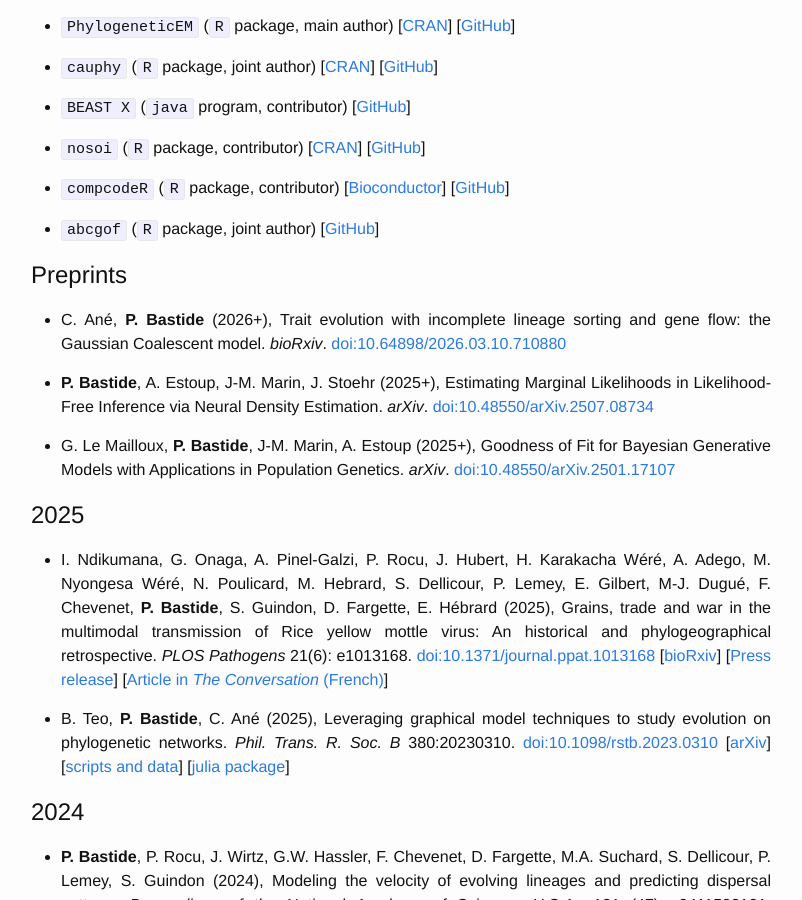
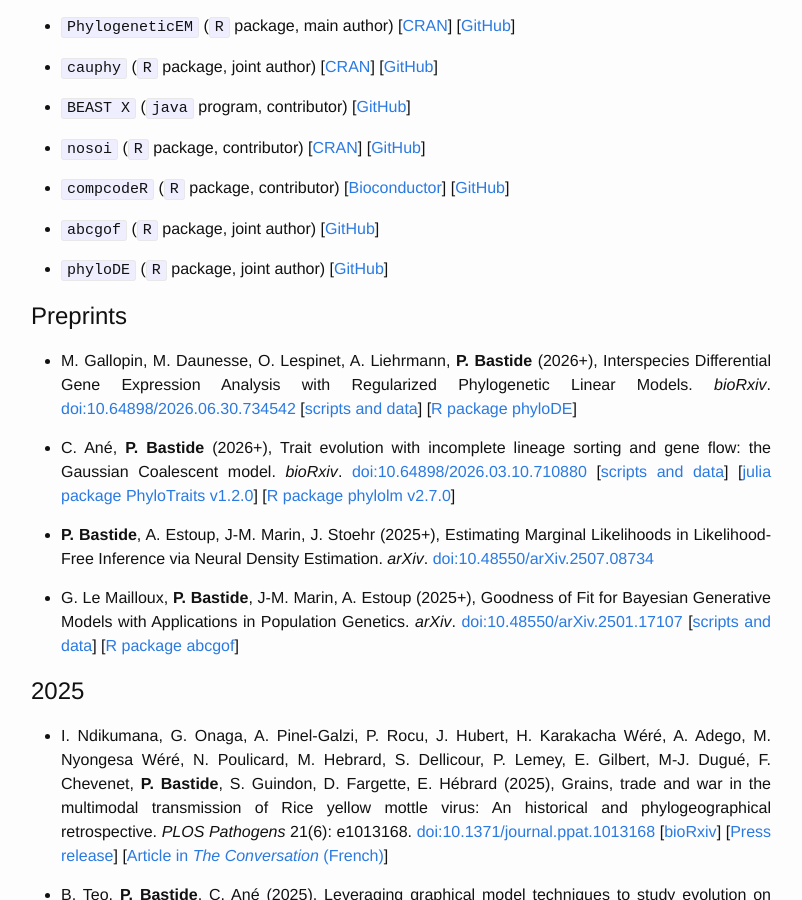
Before and after one commit to pbastide/pbastide.github.io, a Jekyll site: the page built from publi.md, in a window 1280 px wide and 900 px high, scrolled down 282 px. Shown: the whole window, without its empty margins (239-1041 px from the left). Built offline with Jekyll 4.4.1, drawn with Linux system fonts in a browser that asks for light colours.

Commit message:
update publi

```diff
--- a/publi.md
+++ b/publi.md
@@ -23,12 +23,24 @@ weight: 3
 
 * `abcgof` (`R` package, joint author) [[GitHub](https://github.com/pbastide/abcgof/)]
 
+* `phyloDE` (`R` package, joint author) [[GitHub](https://github.com/pbastide/phyloDE)]
+
 # Preprints
+
+* M. Gallopin, M. Daunesse, O. Lespinet, A. Liehrmann, **P. Bastide** (2026+),
+Interspecies Differential Gene Expression Analysis with Regularized Phylogenetic Linear Models.
+*bioRxiv*.
+[doi:10.64898/2026.06.30.734542](https://doi.org/10.64898/2026.06.30.734542)
+[[scripts and data](https://github.com/i2bc/phyloDE_paper2026)]
+[[R package phyloDE](https://github.com/pbastide/phyloDE)]
 
 * C. Ané, **P. Bastide** (2026+),
 Trait evolution with incomplete lineage sorting and gene flow: the Gaussian Coalescent model.
 *bioRxiv*.
 [doi:10.64898/2026.03.10.710880 ](https://doi.org/10.64898/2026.03.10.710880)
+[[scripts and data](github.com/cecileane/GCmodel-2026-data-code)]
+[[julia package PhyloTraits v1.2.0](https://github.com/JuliaPhylo/PhyloTraits.jl)]
+[[R package phylolm v2.7.0](https://github.com/lamho86/phylolm)]
 
 * **P. Bastide**, A. Estoup, J-M. Marin, J. Stoehr (2025+),
 Estimating Marginal Likelihoods in Likelihood-Free Inference via Neural Density Estimation.
@@ -39,6 +51,8 @@ Estimating Marginal Likelihoods in Likelihood-Free Inference via Neural Density
 Goodness of Fit for Bayesian Generative Models with Applications in Population Genetics.
 *arXiv*.
 [doi:10.48550/arXiv.2501.17107](https://doi.org/10.48550/arXiv.2501.17107)
+[[scripts and data](https://github.com/pbastide/gof_sbi_paper)]
+[[R package abcgof](https://github.com/pbastide/abcgof/)]
 
 # 2025
 
```
